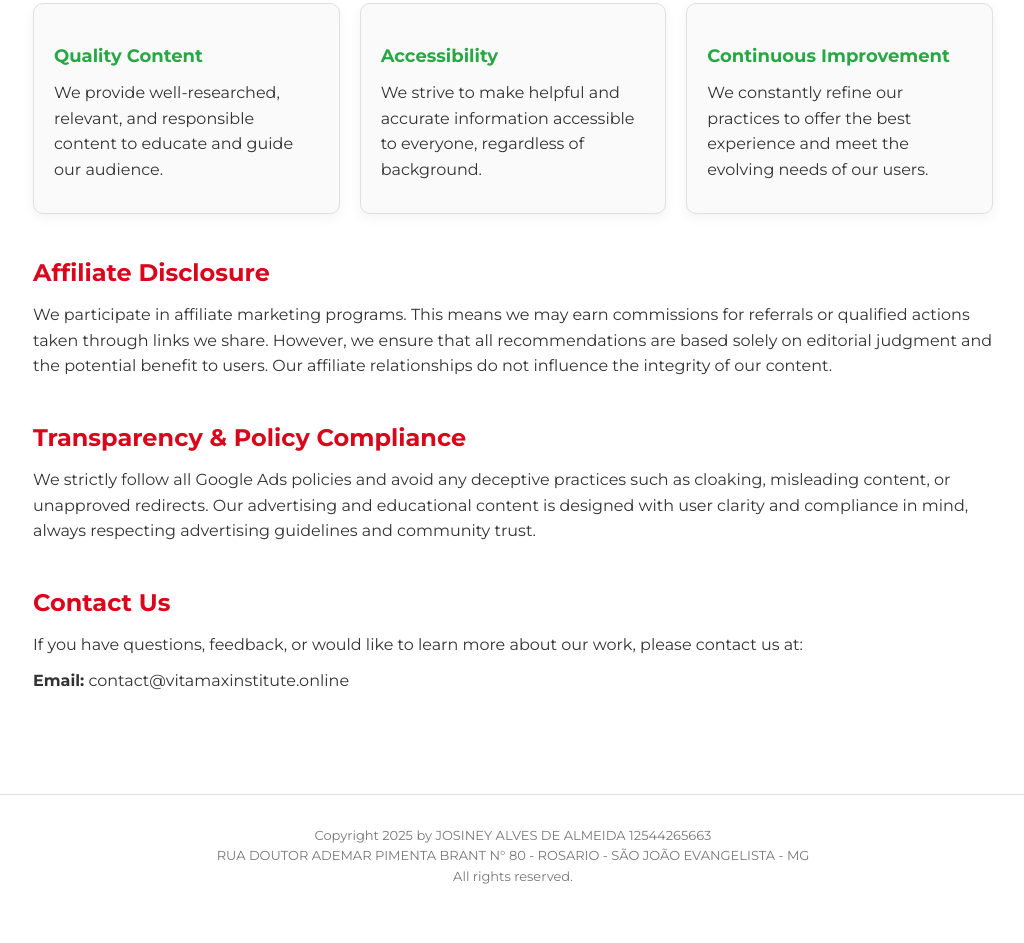
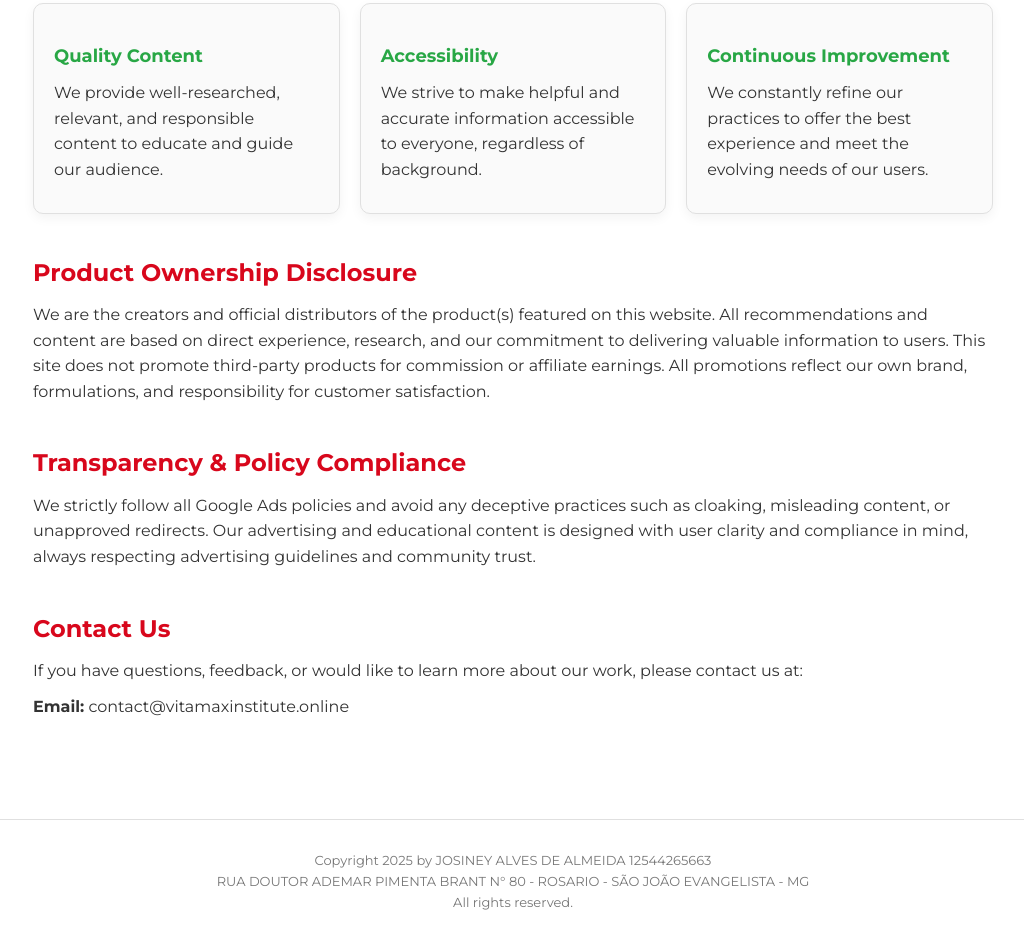
Before and after one commit to JosineyAlves/vitamaxinstitute.online, a plain HTML site: page index.html in a window 1280 px wide. Shown: the part 765-1708 px from the top of the page, without its empty margins (127-1151 px from the left). Before the commit the page ends 1682 px from the top, so only its background shows below. Drawn offline with Linux system fonts and the light colour scheme.

Commit message:
Add files via upload

```diff
--- a/index.html
+++ b/index.html
@@ -128,8 +128,8 @@
     </div>
 
     <div class="section">
-      <h2>Affiliate Disclosure</h2>
-      <p>We participate in affiliate marketing programs. This means we may earn commissions for referrals or qualified actions taken through links we share. However, we ensure that all recommendations are based solely on editorial judgment and the potential benefit to users. Our affiliate relationships do not influence the integrity of our content.</p>
+      <h2>Product Ownership Disclosure</h2>
+      <p>We are the creators and official distributors of the product(s) featured on this website. All recommendations and content are based on direct experience, research, and our commitment to delivering valuable information to users. This site does not promote third-party products for commission or affiliate earnings. All promotions reflect our own brand, formulations, and responsibility for customer satisfaction.</p>
     </div>
 
     <div class="section">
```
